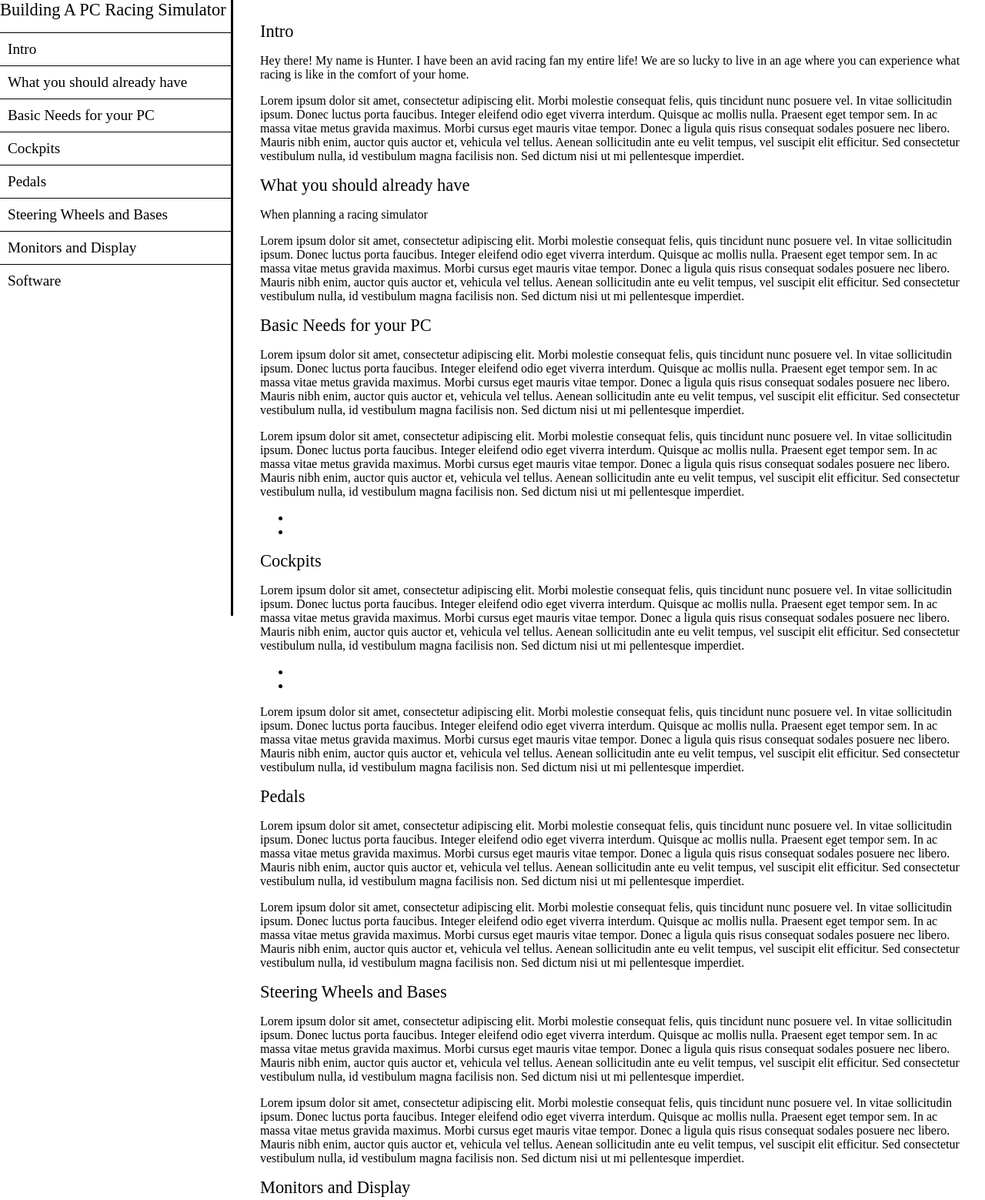
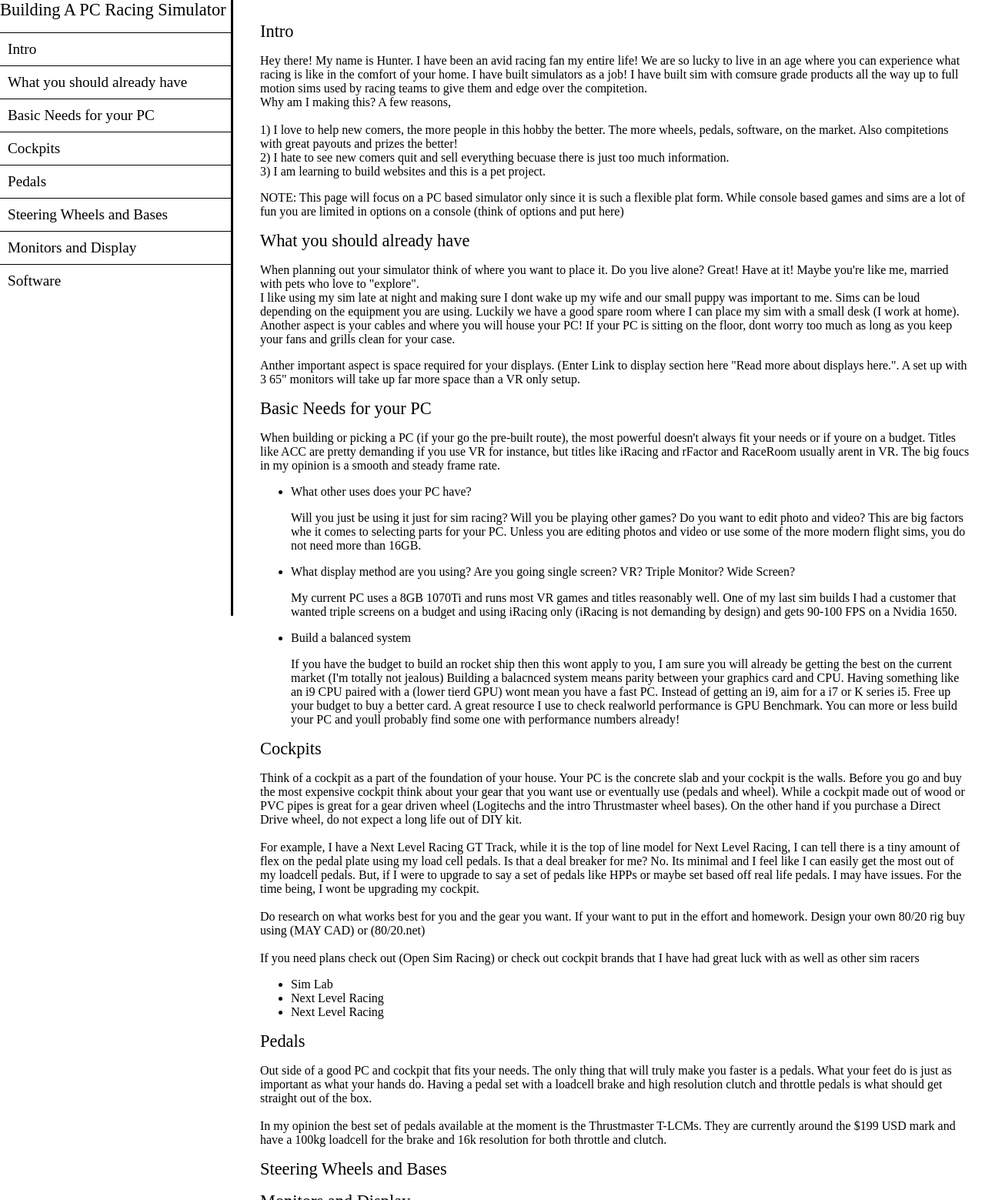
Before and after one commit to IG-88A/Simsite, a plain HTML site: page index.html in a window 1280 px wide. Shown: the top 1559 px of the page at 77% size. Drawn offline with Linux system fonts and the light colour scheme.

Commit message:
Update index.html

```diff
--- a/index.html
+++ b/index.html
@@ -2,7 +2,7 @@
 <html lang="en">
 <link rel="stylesheet" href="css/main.css">
 <head>
-
+  <title>Racing Sim Setup</title>
 </head>
 
 
@@ -24,55 +24,92 @@
       <header >Intro</header>
       <article>
         <p>
-          Hey there! My name is Hunter. I have been an avid racing fan my entire life! We are so lucky to live in an age where you can experience what racing is like in the comfort of your home.
+          Hey there! My name is Hunter. I have been an avid racing fan my entire life!
+          We are so lucky to live in an age where you can experience what racing is like in the comfort of your home.
+           I have built simulators as a job! I have built sim with comsure grade products all the way up to full motion sims
+           used by racing teams to give them and edge over the compitetion. <br>
+
+           Why am I making this? A few reasons, <br>
+           <br>
+           1) I love to help new comers, the more people in this hobby the better. The more wheels, pedals,
+           software, on the market. Also compitetions with great payouts and prizes the better! </br>
+
+           2) I hate to see new comers quit and sell everything becuase there is just too much information. <br>
+
+           3) I am learning to build websites and this is a pet project.
         </p>
+        <p>
 
-        <p>
-          Lorem ipsum dolor sit amet, consectetur adipiscing elit. Morbi molestie consequat felis, quis tincidunt nunc posuere vel. In vitae sollicitudin ipsum. Donec luctus porta faucibus. Integer eleifend odio eget viverra interdum. Quisque ac mollis nulla. Praesent eget tempor sem. In ac massa vitae metus gravida maximus. Morbi cursus eget mauris vitae tempor. Donec a ligula quis risus consequat sodales posuere nec libero. Mauris nibh enim, auctor quis auctor et, vehicula vel tellus. Aenean sollicitudin ante eu velit tempus, vel suscipit elit efficitur. Sed consectetur vestibulum nulla, id vestibulum magna facilisis non. Sed dictum nisi ut mi pellentesque imperdiet.
+          NOTE: This page will focus on a PC based simulator only since it is such a flexible plat form. While console based games and sims are a lot of fun
+          you are limited in options on a console (think of options and put here)
         </p>
-      </article>
       </section>
     <section class="main-section" id="what_you_should_already_have">
     <header >What you should already have</header>
     <article>
       <p>
-        When planning a racing simulator
+        When planning out your simulator think of where you want to place it. Do you live alone?
+        Great! Have at it! Maybe you're like me, married with pets who love to "explore". <br>
+        I like using my sim late at night and making sure I dont wake up my wife and our small puppy was important to me. Sims can be loud depending on the equipment you are using.
+        Luckily we have a good spare room where I can place my sim with a small desk (I work at home). Another aspect is your cables and where you will house your PC!
+        If your PC is sitting on the floor, dont worry too much as long as you keep your fans and grills clean for your case.
       </p>
 
+      <p>Anther important aspect is space required for your displays. (Enter Link to display section here "Read more about displays here.". A set up with 3 65" monitors will take up far more space than a VR only setup. </p>
       <p>
-        Lorem ipsum dolor sit amet, consectetur adipiscing elit. Morbi molestie consequat felis, quis tincidunt nunc posuere vel. In vitae sollicitudin ipsum. Donec luctus porta faucibus. Integer eleifend odio eget viverra interdum. Quisque ac mollis nulla. Praesent eget tempor sem. In ac massa vitae metus gravida maximus. Morbi cursus eget mauris vitae tempor. Donec a ligula quis risus consequat sodales posuere nec libero. Mauris nibh enim, auctor quis auctor et, vehicula vel tellus. Aenean sollicitudin ante eu velit tempus, vel suscipit elit efficitur. Sed consectetur vestibulum nulla, id vestibulum magna facilisis non. Sed dictum nisi ut mi pellentesque imperdiet.
-      </p>
     </article>
     </section>
     <section class="main-section" id="basic_needs_for_your_pc">
     <header>Basic Needs for your PC</header>
     <article>
-      <p>
-        Lorem ipsum dolor sit amet, consectetur adipiscing elit. Morbi molestie consequat felis, quis tincidunt nunc posuere vel. In vitae sollicitudin ipsum. Donec luctus porta faucibus. Integer eleifend odio eget viverra interdum. Quisque ac mollis nulla. Praesent eget tempor sem. In ac massa vitae metus gravida maximus. Morbi cursus eget mauris vitae tempor. Donec a ligula quis risus consequat sodales posuere nec libero. Mauris nibh enim, auctor quis auctor et, vehicula vel tellus. Aenean sollicitudin ante eu velit tempus, vel suscipit elit efficitur. Sed consectetur vestibulum nulla, id vestibulum magna facilisis non. Sed dictum nisi ut mi pellentesque imperdiet. <br>
 
       <p>
-        Lorem ipsum dolor sit amet, consectetur adipiscing elit. Morbi molestie consequat felis, quis tincidunt nunc posuere vel. In vitae sollicitudin ipsum. Donec luctus porta faucibus. Integer eleifend odio eget viverra interdum. Quisque ac mollis nulla. Praesent eget tempor sem. In ac massa vitae metus gravida maximus. Morbi cursus eget mauris vitae tempor. Donec a ligula quis risus consequat sodales posuere nec libero. Mauris nibh enim, auctor quis auctor et, vehicula vel tellus. Aenean sollicitudin ante eu velit tempus, vel suscipit elit efficitur. Sed consectetur vestibulum nulla, id vestibulum magna facilisis non. Sed dictum nisi ut mi pellentesque imperdiet.
+        When building or picking a PC (if your go the pre-built route), the most powerful doesn't always fit your needs or if youre on a budget. Titles like ACC are pretty
+        demanding if you use VR for instance, but titles like iRacing and rFactor and RaceRoom usually arent in VR. The big foucs in my opinion is a smooth and steady frame rate.
+      </p>
 
          <ul>
-        <li></li>
-        <li></li>
-      </ul>
-      </p>
+        <li>What other uses does your PC have?</li>
+        <p>Will you just be using it just for sim racing? Will you be playing other games? Do you want to edit photo and video? This are big factors whe
+          it comes to selecting parts for your PC. Unless you are editing photos and video or use some of the more modern flight sims,
+          you do not need more than 16GB. </p>
+        </p>
+
+        <li>What display method are you using? Are you going single screen? VR? Triple Monitor? Wide Screen?</li>
+        <p>My current PC uses a 8GB 1070Ti and runs most VR games and titles reasonably well. One of my last sim builds I had a customer that wanted triple screens on a
+          budget and using iRacing only (iRacing is not demanding by design) and gets 90-100 FPS on a Nvidia 1650.</p>
+
+        <li>Build a balanced system</li>
+        <p> If you have the budget to build an rocket ship then this wont apply to you, I am sure you will already be getting the best on the current market (I'm totally not jealous)
+          Building a balacnced system means parity between your graphics card and CPU. Having something like an i9 CPU paired with a (lower tierd GPU) wont mean you have a fast PC.
+          Instead of getting an i9, aim for a i7 or K series i5. Free up your budget to buy a better card. A great resource I use to check realworld performance is GPU Benchmark.
+          You can more or less build your PC and youll probably find some one with performance numbers already!   </p>
+        </p>
     </article>
     </section>
     <section class="main-section" id="cockpits">
     <header>Cockpits</header>
     <article>
-      <p>
-        Lorem ipsum dolor sit amet, consectetur adipiscing elit. Morbi molestie consequat felis, quis tincidunt nunc posuere vel. In vitae sollicitudin ipsum. Donec luctus porta faucibus. Integer eleifend odio eget viverra interdum. Quisque ac mollis nulla. Praesent eget tempor sem. In ac massa vitae metus gravida maximus. Morbi cursus eget mauris vitae tempor. Donec a ligula quis risus consequat sodales posuere nec libero. Mauris nibh enim, auctor quis auctor et, vehicula vel tellus. Aenean sollicitudin ante eu velit tempus, vel suscipit elit efficitur. Sed consectetur vestibulum nulla, id vestibulum magna facilisis non. Sed dictum nisi ut mi pellentesque imperdiet.
-         <ul>
-        <li></li>
-        <li></li>
+    <p>
+      Think of a cockpit as a part of the foundation of your house. Your PC is the concrete slab and your cockpit is the walls.
+      Before you go and buy the most expensive cockpit think about your gear that you want use or eventually use (pedals and wheel).
+      While a cockpit made out of wood or PVC pipes is great for a gear driven wheel (Logitechs and the intro Thrustmaster wheel bases).
+      On the other hand if you purchase a Direct Drive wheel, do not expect a long life out of DIY kit. <br>
+      <br>
+      For example, I have a Next Level Racing GT Track, while it is the top of line model for Next Level Racing, I can tell there is a tiny amount of flex on the pedal plate
+      using my load cell pedals. Is that a deal breaker for me? No. Its minimal and I feel like I can easily get the most out of my loadcell pedals. But, if I were to upgrade to say
+      a set of pedals like HPPs or maybe set based off real life pedals. I may have issues. For the time being, I wont be upgrading my cockpit.<br>
+      <br>
+      Do research on what works best for you and the gear you want. If your want to put in the effort and homework.
+      Design your own 80/20 rig buy using (MAY CAD) or (80/20.net)<br>
+      <br>
+      If you need plans check out (Open Sim Racing) or check out cockpit brands that I have had great luck with as well as other sim racers
+
+        <ul>
+        <li>Sim Lab</li>
+        <li>Next Level Racing</li>
+        <li>Next Level Racing</li>
       </ul>
-      </p>
-
-      <p>
-        Lorem ipsum dolor sit amet, consectetur adipiscing elit. Morbi molestie consequat felis, quis tincidunt nunc posuere vel. In vitae sollicitudin ipsum. Donec luctus porta faucibus. Integer eleifend odio eget viverra interdum. Quisque ac mollis nulla. Praesent eget tempor sem. In ac massa vitae metus gravida maximus. Morbi cursus eget mauris vitae tempor. Donec a ligula quis risus consequat sodales posuere nec libero. Mauris nibh enim, auctor quis auctor et, vehicula vel tellus. Aenean sollicitudin ante eu velit tempus, vel suscipit elit efficitur. Sed consectetur vestibulum nulla, id vestibulum magna facilisis non. Sed dictum nisi ut mi pellentesque imperdiet.
       </p>
     </article>
     </section>
@@ -80,23 +117,23 @@
     <header>Pedals</header>
     <article>
       <p>
-        Lorem ipsum dolor sit amet, consectetur adipiscing elit. Morbi molestie consequat felis, quis tincidunt nunc posuere vel. In vitae sollicitudin ipsum. Donec luctus porta faucibus. Integer eleifend odio eget viverra interdum. Quisque ac mollis nulla. Praesent eget tempor sem. In ac massa vitae metus gravida maximus. Morbi cursus eget mauris vitae tempor. Donec a ligula quis risus consequat sodales posuere nec libero. Mauris nibh enim, auctor quis auctor et, vehicula vel tellus. Aenean sollicitudin ante eu velit tempus, vel suscipit elit efficitur. Sed consectetur vestibulum nulla, id vestibulum magna facilisis non. Sed dictum nisi ut mi pellentesque imperdiet.
+        Out side of a good PC and cockpit that fits your needs. The only thing that will truly make you faster is a pedals.
+         What your feet do is just as important as what your hands do. Having a pedal set with a loadcell brake and high resolution clutch and throttle pedals
+         is what should get straight out of the box.<br>
+         <br>
+         In my opinion the best set of pedals available at the moment is the Thrustmaster T-LCMs. They are currently around the $199 USD
+         mark and have a 100kg loadcell for the brake and 16k resolution for both throttle and clutch.
       </p>
 
-      <p>
-        Lorem ipsum dolor sit amet, consectetur adipiscing elit. Morbi molestie consequat felis, quis tincidunt nunc posuere vel. In vitae sollicitudin ipsum. Donec luctus porta faucibus. Integer eleifend odio eget viverra interdum. Quisque ac mollis nulla. Praesent eget tempor sem. In ac massa vitae metus gravida maximus. Morbi cursus eget mauris vitae tempor. Donec a ligula quis risus consequat sodales posuere nec libero. Mauris nibh enim, auctor quis auctor et, vehicula vel tellus. Aenean sollicitudin ante eu velit tempus, vel suscipit elit efficitur. Sed consectetur vestibulum nulla, id vestibulum magna facilisis non. Sed dictum nisi ut mi pellentesque imperdiet.
-      </p>
     </article>
     </section>
   <section class="main-section" id="steering_wheels_and_bases">
     <header>Steering Wheels and Bases</header>
     <article>
       <p>
-        Lorem ipsum dolor sit amet, consectetur adipiscing elit. Morbi molestie consequat felis, quis tincidunt nunc posuere vel. In vitae sollicitudin ipsum. Donec luctus porta faucibus. Integer eleifend odio eget viverra interdum. Quisque ac mollis nulla. Praesent eget tempor sem. In ac massa vitae metus gravida maximus. Morbi cursus eget mauris vitae tempor. Donec a ligula quis risus consequat sodales posuere nec libero. Mauris nibh enim, auctor quis auctor et, vehicula vel tellus. Aenean sollicitudin ante eu velit tempus, vel suscipit elit efficitur. Sed consectetur vestibulum nulla, id vestibulum magna facilisis non. Sed dictum nisi ut mi pellentesque imperdiet.
       </p>
 
       <p>
-        Lorem ipsum dolor sit amet, consectetur adipiscing elit. Morbi molestie consequat felis, quis tincidunt nunc posuere vel. In vitae sollicitudin ipsum. Donec luctus porta faucibus. Integer eleifend odio eget viverra interdum. Quisque ac mollis nulla. Praesent eget tempor sem. In ac massa vitae metus gravida maximus. Morbi cursus eget mauris vitae tempor. Donec a ligula quis risus consequat sodales posuere nec libero. Mauris nibh enim, auctor quis auctor et, vehicula vel tellus. Aenean sollicitudin ante eu velit tempus, vel suscipit elit efficitur. Sed consectetur vestibulum nulla, id vestibulum magna facilisis non. Sed dictum nisi ut mi pellentesque imperdiet.
       </p>
     </article>
     </section>
@@ -104,11 +141,9 @@
     <header>Monitors and Display</header>
     <article>
       <p>
-        Lorem ipsum dolor sit amet, consectetur adipiscing elit. Morbi molestie consequat felis, quis tincidunt nunc posuere vel. In vitae sollicitudin ipsum. Donec luctus porta faucibus. Integer eleifend odio eget viverra interdum. Quisque ac mollis nulla. Praesent eget tempor sem. In ac massa vitae metus gravida maximus. Morbi cursus eget mauris vitae tempor. Donec a ligula quis risus consequat sodales posuere nec libero. Mauris nibh enim, auctor quis auctor et, vehicula vel tellus. Aenean sollicitudin ante eu velit tempus, vel suscipit elit efficitur. Sed consectetur vestibulum nulla, id vestibulum magna facilisis non. Sed dictum nisi ut mi pellentesque imperdiet.
       </p>
 
       <p>
-        Lorem ipsum dolor sit amet, consectetur adipiscing elit. Morbi molestie consequat felis, quis tincidunt nunc posuere vel. In vitae sollicitudin ipsum. Donec luctus porta faucibus. Integer eleifend odio eget viverra interdum. Quisque ac mollis nulla. Praesent eget tempor sem. In ac massa vitae metus gravida maximus. Morbi cursus eget mauris vitae tempor. Donec a ligula quis risus consequat sodales posuere nec libero. Mauris nibh enim, auctor quis auctor et, vehicula vel tellus. Aenean sollicitudin ante eu velit tempus, vel suscipit elit efficitur. Sed consectetur vestibulum nulla, id vestibulum magna facilisis non. Sed dictum nisi ut mi pellentesque imperdiet.
       </p>
     </article>
     </section>
@@ -116,11 +151,9 @@
     <header>Software</header>
     <article>
       <p>
-        Lorem ipsum dolor sit amet, consectetur adipiscing elit. Morbi molestie consequat felis, quis tincidunt nunc posuere vel. In vitae sollicitudin ipsum. Donec luctus porta faucibus. Integer eleifend odio eget viverra interdum. Quisque ac mollis nulla. Praesent eget tempor sem. In ac massa vitae metus gravida maximus. Morbi cursus eget mauris vitae tempor. Donec a ligula quis risus consequat sodales posuere nec libero. Mauris nibh enim, auctor quis auctor et, vehicula vel tellus. Aenean sollicitudin ante eu velit tempus, vel suscipit elit efficitur. Sed consectetur vestibulum nulla, id vestibulum magna facilisis non. Sed dictum nisi ut mi pellentesque imperdiet.
       </p>
 
       <p>
-        Lorem ipsum dolor sit amet, consectetur adipiscing elit. Morbi molestie consequat felis, quis tincidunt nunc posuere vel. In vitae sollicitudin ipsum. Donec luctus porta faucibus. Integer eleifend odio eget viverra interdum. Quisque ac mollis nulla. Praesent eget tempor sem. In ac massa vitae metus gravida maximus. Morbi cursus eget mauris vitae tempor. Donec a ligula quis risus consequat sodales posuere nec libero. Mauris nibh enim, auctor quis auctor et, vehicula vel tellus. Aenean sollicitudin ante eu velit tempus, vel suscipit elit efficitur. Sed consectetur vestibulum nulla, id vestibulum magna facilisis non. Sed dictum nisi ut mi pellentesque imperdiet.
       </p>
     </article>
     </section>
```
